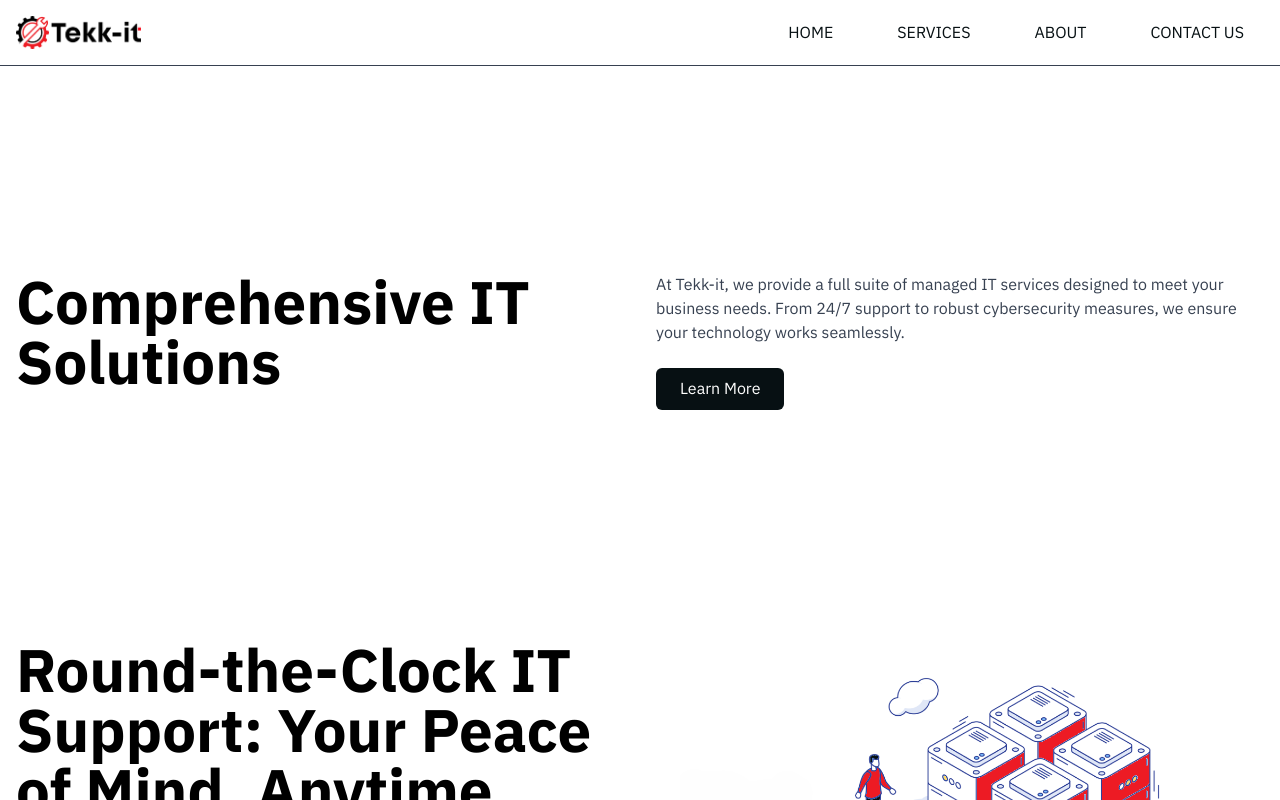
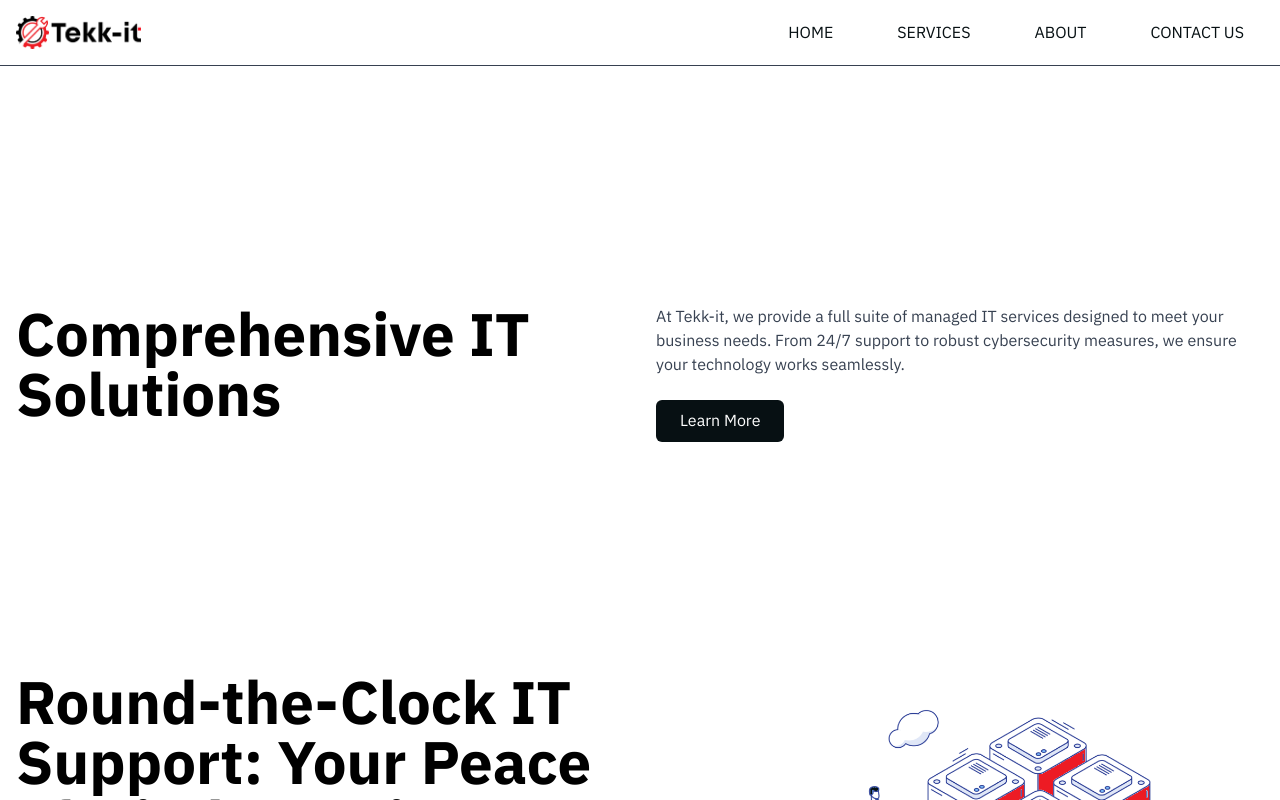
Before and after one commit to Stefan-Constantino/Tekkit, a React (Vite) app: page /services in a window 1280 px wide. Shown: the top 800 px of the page. Built offline with nearby package versions, Linux system fonts and the light colour scheme.

Commit message:
altered padding bot

```diff
--- a/src/servicesSection.jsx
+++ b/src/servicesSection.jsx
@@ -4,7 +4,7 @@ export function ServicesSection() {
   return (
     <section
       id="relume"
-      className="px-4 md:px-[5%] py-16 md:py-24 lg:py-28 bg-white"
+      className="px-4 md:px-[5%] py-16 md:py-24 lg:pb-28 lg:pt-36 bg-white"
     >
       <div className="container mx-auto flex flex-col md:flex-row items-start gap-8">
         {/* Left Column */}
```
